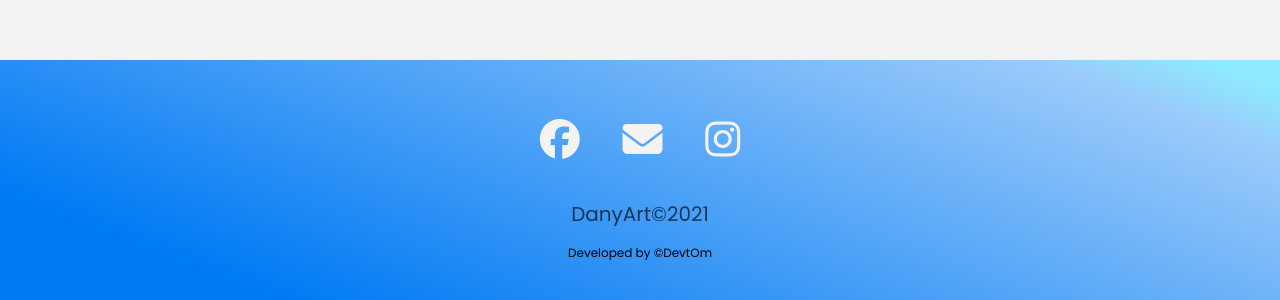
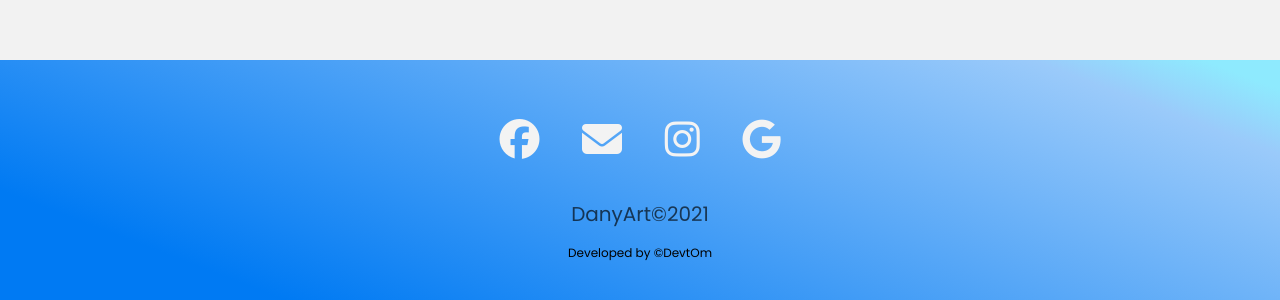
Before and after one commit to TomasScerbak/DanyArt, a plain HTML site: page index.html in a window 1280 px wide. Shown: the part 3065-3365 px from the top of the page. Drawn offline with Linux system fonts and the light colour scheme.

Commit message:
adding gmail icon

```diff
--- a/index.html
+++ b/index.html
@@ -183,6 +183,9 @@
             ></a>
             <a href="denl1@azet.sk"><i class="fas fa-envelope fa-4x"></i></a>
             <a href=""><i class="fab fa-instagram fa-4x"></i></a>
+            <a href="siscovic.daniel@gmail.com"
+              ><i class="fab fa-google fa-4x"></i
+            ></a>
           </div>
           <div class="copyright">DanyArt&copy;2021</div>
           <div class="webdev">
--- a/styles.css
+++ b/styles.css
@@ -215,14 +215,16 @@ img {
 }
 .fa-facebook,
 .fa-envelope,
-.fa-instagram {
+.fa-instagram,
+.fa-google {
   color: #f3f3f3;
   padding: 2rem;
   transition: transform 0.5s;
 }
 .fa-facebook:hover,
 .fa-envelope:hover,
-.fa-instagram:hover {
+.fa-instagram:hover,
+.fa-google:hover {
   transform: scale(1.2);
 }
 .webdev {
```
